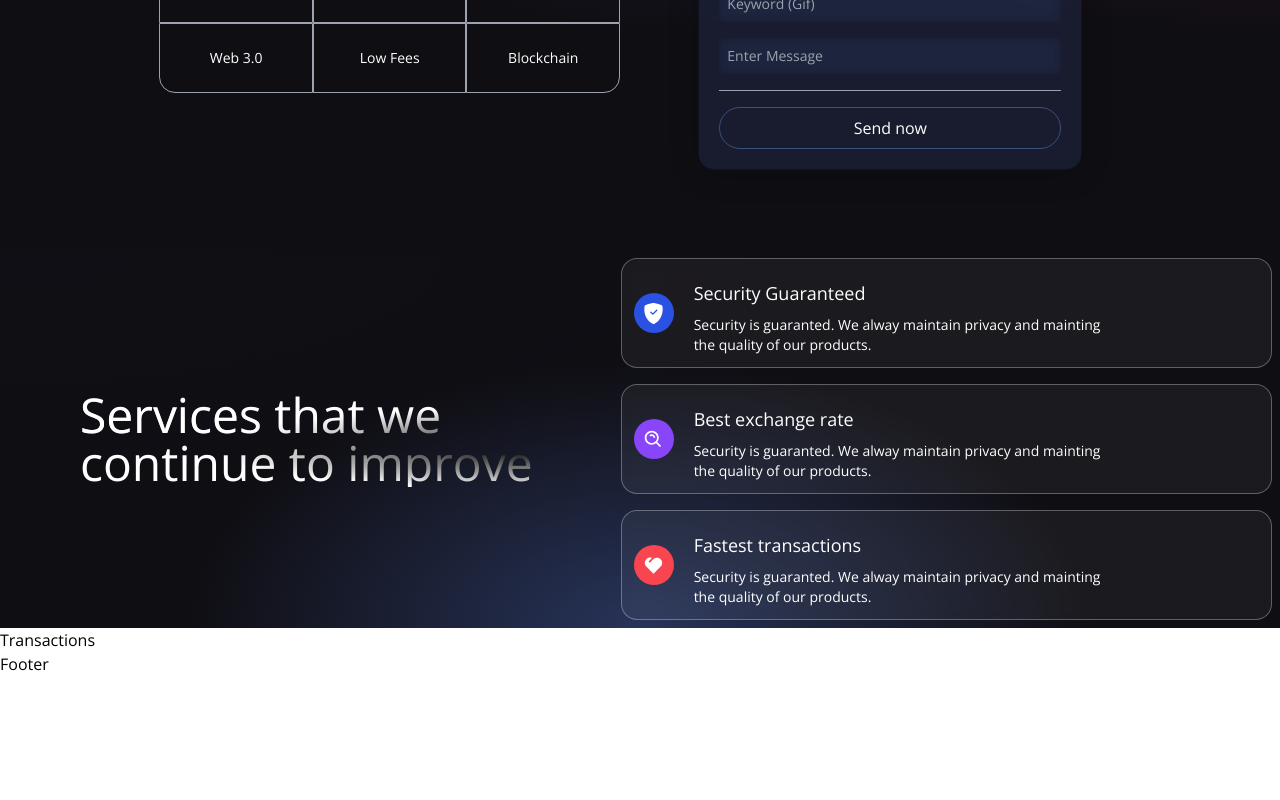
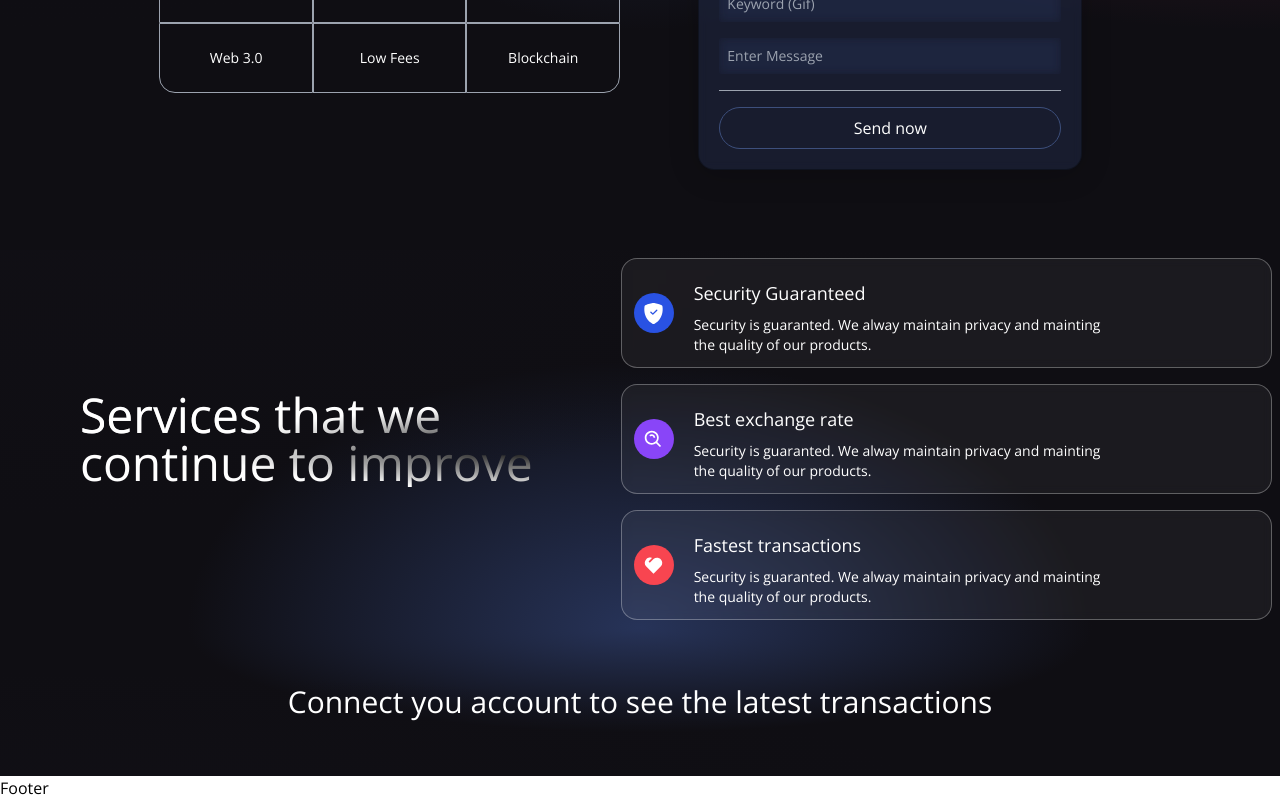
Before and after one commit to cwiklikwojciech/smartcrypt, a React (Vite) app in the folder client/: page / in a window 1280 px wide. Shown: the part 499-1299 px from the top of the page. Before the commit the page ends 1175 px from the top, so only its background shows below. Built offline with nearby package versions, Linux system fonts and the light colour scheme.

Commit message:
[main] - transaction appearance

```diff
--- a/client/src/components/Transactions.jsx
+++ b/client/src/components/Transactions.jsx
@@ -1,7 +1,27 @@
+import React, { useContext } from 'react';
+
+import { TransactionContext } from '../context/TransactionContext';
+
+import dummyData from '../utils/dummyData';
+import { shortenAddress } from '../utils/shortenAddress';
+
 const Transactions = () => {
-    return (
-        <h1>Transactions</h1>
-    );
-}
+	const { currentAccount } = useContext(TransactionContext);
+	return (
+		<div className="flex w-full justify-center items-center 2xl:px-20 gradient-bg-transactions">
+			<div className="flex flex-col md:p-12 py-12 px-4">
+				{currentAccount ? (
+					<h3 className="text-white text-3xl text-center my-2">Latest transactions</h3>
+				) : (
+					<h3 className="text-white text-3xl text-center my-2">
+						Connect you account to see the latest transactions
+					</h3>
+				)}
+				{/* Latest transactions */}
+				{/* Connect you account to see the latest transaction*/}
+			</div>
+		</div>
+	);
+};
 
 export default Transactions;
```
